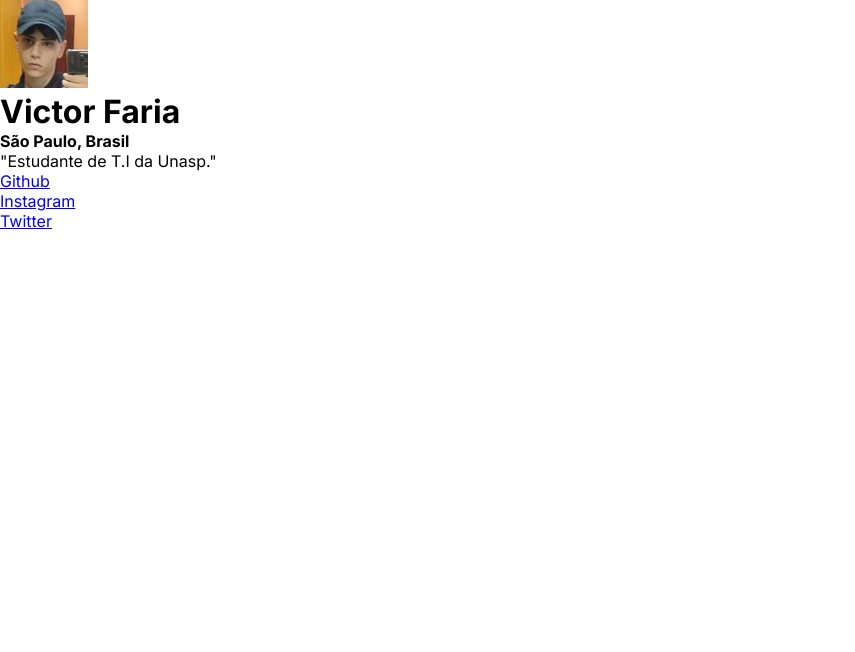
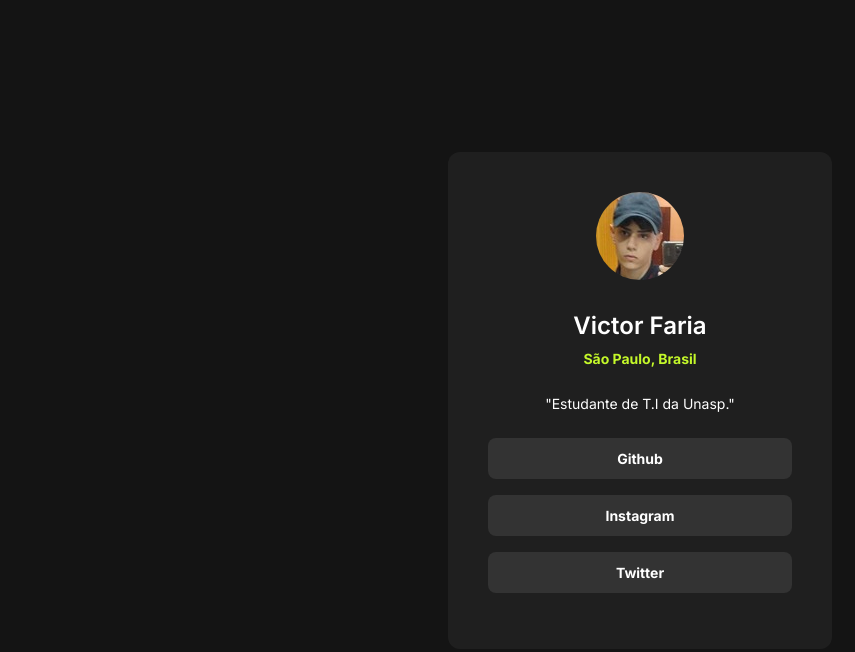
Before and after one commit to VampVictor/Link-Tree, a plain HTML site: page Index.html in a window 1280 px wide. Shown: the whole page, without its empty margins (0-855 px from the left). Drawn offline with Linux system fonts and the light colour scheme.

Commit message:
Trabalho final CSS

```diff
--- a/style.css
+++ b/style.css
@@ -1,3 +1,4 @@
+
 @import url('https://fonts.googleapis.com/css2?family=Inter:ital,opsz,wght@0,14..32,100..900;1,14..32,100..900&display=swap');
 
  * {
@@ -6,3 +7,75 @@
     box-sizing: border-box;
     font-family: "Inter", sans-serif;
  }
+
+ :root{
+    --dark-grey:#1F1F1F;
+    --black:#141414;
+    --grey:#333333;
+    --neon-green:#C4F82A;
+    --white:#FFF;
+ }
+
+ body{
+    background-color: var(--black);
+   height: 100vh;
+   display: flex;
+   justify-content: center;
+   align-items: center;
+
+ div{
+    background-color: var(--dark-grey);
+    color: var(--white);
+    width: 384px;
+    padding: 40px;
+    border-radius: 12px;
+    text-align: center;
+
+ }
+
+ img{
+    border-radius: 50%;
+    margin-bottom: 24px;
+ }
+
+ h1{
+    font-size: 24px;
+    font-weight: 600;
+    line-height: 150%;
+    margin-bottom: 4px;
+ }
+
+ strong{
+    font-size: 14px;
+    line-height: 150%;
+    color: var(--neon-green);
+ }
+
+ p{
+    margin-block: 24px;
+    font-size: 14px;
+    line-height: 150%;
+
+ }
+
+ a{
+    display: block;
+    background-color: var(--grey);
+    margin-bottom: 16px;
+    color: var(--white);
+    text-decoration: none;
+    border-radius: 8px;
+    padding: 12px;
+    font-size: 14px;
+    font-weight: 700;
+ }
+
+ a:hover{
+    background-color: var(--neon-green);
+    color: var(--dark-grey);
+    transition: .4s;
+ }
+
+ ul, li{
+    list-style: none;
+ }
```
